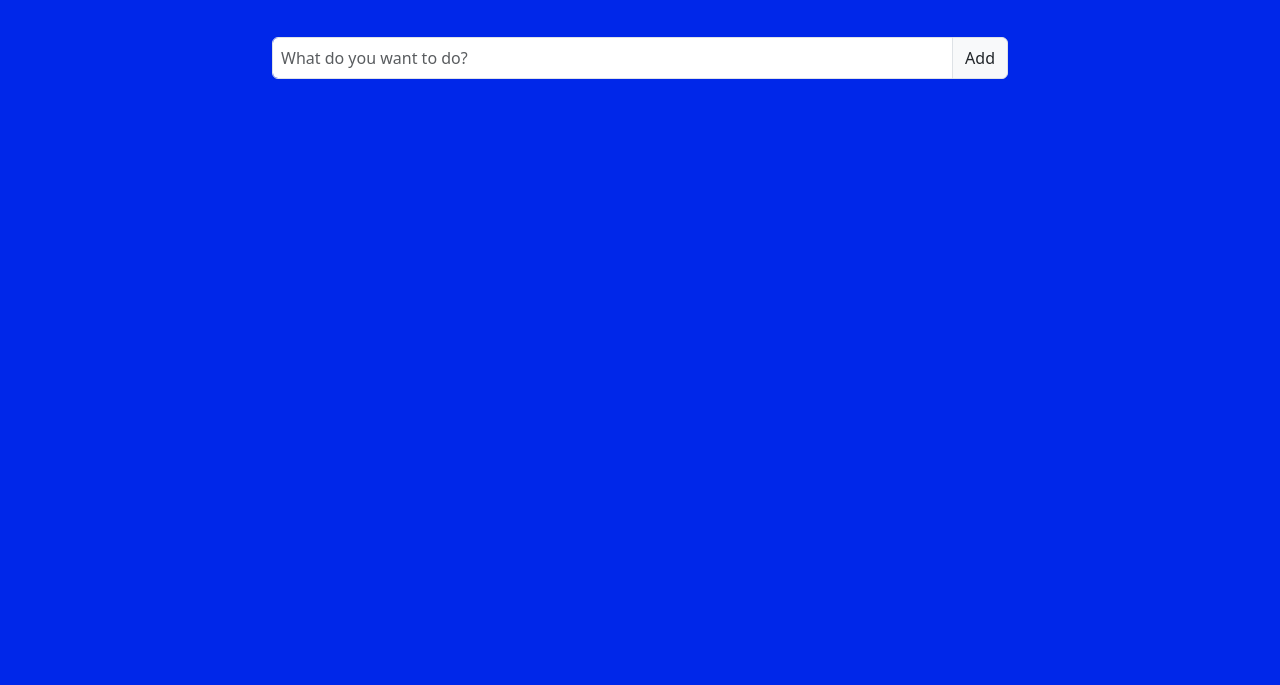
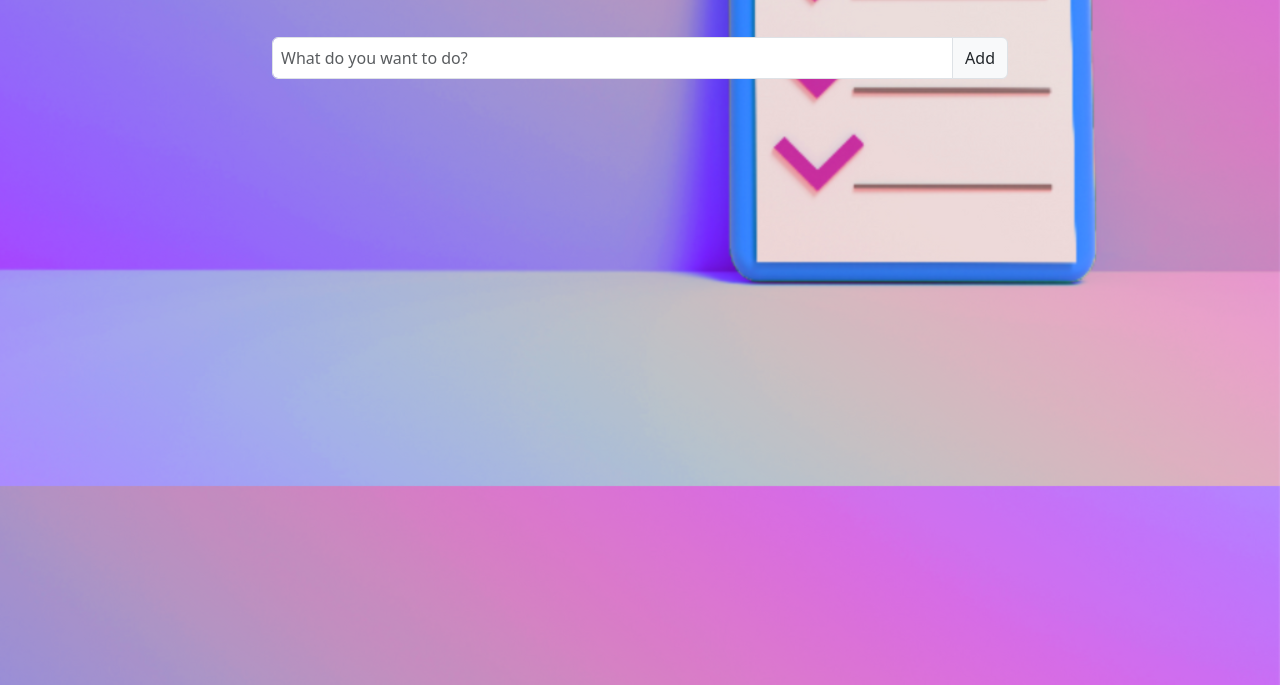
Before and after one commit to Kamal-Alloush/to-do-app, a plain HTML site: page index.html in a window 1280 px wide. Shown: the part 115-800 px from the top of the page. Drawn offline with Linux system fonts and the light colour scheme.

Commit message:
Update bg

```diff
--- a/assets/css/main.css
+++ b/assets/css/main.css
@@ -4,8 +4,11 @@
 }
 
 body{
-  background-color: #0027e9;
+  background-image: url("/assets/to\ do\ background.png");
+  background-size: cover;
+  background-position: center;
 }
+
 .list-background{
   background-color: #80d0c7;
 }
```
Also changed, not shown: assets/to do background.png (added).
